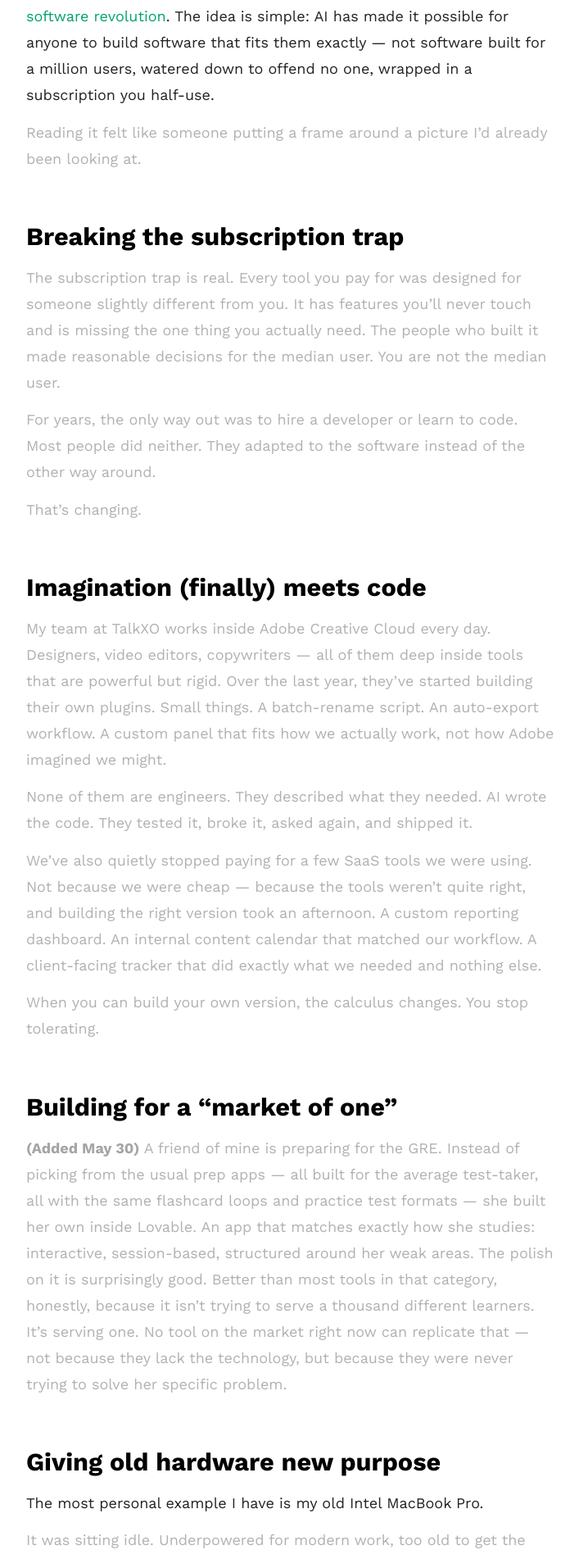
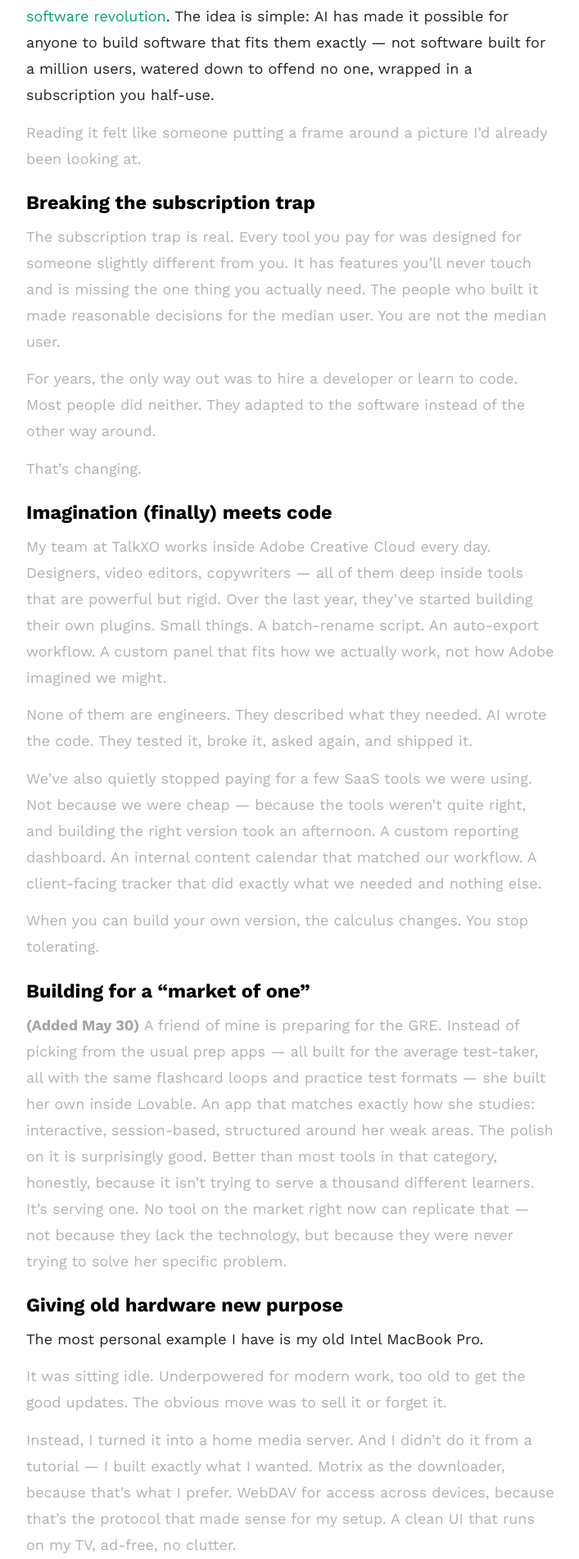
Before and after one commit to talkxo/rishiraj-blog-machine, a Jekyll site: the page built from _posts/2026-05-28-on-software-made-for-you.md, in a window 1280 px wide. Shown: the part 524-2426 px from the top of the page at 82% size, without its empty margins (284-991 px from the left). Built offline with Jekyll 4.4.1, drawn with Linux system fonts in a browser that asks for light colours.

```diff
--- a/_posts/2026-05-28-on-software-made-for-you.md
+++ b/_posts/2026-05-28-on-software-made-for-you.md
@@ -11,7 +11,7 @@ There's an article on The Verge that crystallised something I'd been feeling but
 
 Reading it felt like someone putting a frame around a picture I'd already been looking at.
 
-## Breaking the subscription trap
+### Breaking the subscription trap
 
 The subscription trap is real. Every tool you pay for was designed for someone slightly different from you. It has features you'll never touch and is missing the one thing you actually need. The people who built it made reasonable decisions for the median user. You are not the median user.
 
@@ -19,7 +19,7 @@ For years, the only way out was to hire a developer or learn to code. Most peopl
 
 That's changing.
 
-## Imagination (finally) meets code
+### Imagination (finally) meets code
 
 My team at TalkXO works inside Adobe Creative Cloud every day. Designers, video editors, copywriters — all of them deep inside tools that are powerful but rigid. Over the last year, they've started building their own plugins. Small things. A batch-rename script. An auto-export workflow. A custom panel that fits how we actually work, not how Adobe imagined we might.
 
@@ -29,11 +29,11 @@ We've also quietly stopped paying for a few SaaS tools we were using. Not becaus
 
 When you can build your own version, the calculus changes. You stop tolerating.
 
-## Building for a "market of one"
+### Building for a "market of one"
 
 **(Added May 30)** A friend of mine is preparing for the GRE. Instead of picking from the usual prep apps — all built for the average test-taker, all with the same flashcard loops and practice test formats — she built her own inside Lovable. An app that matches exactly how she studies: interactive, session-based, structured around her weak areas. The polish on it is surprisingly good. Better than most tools in that category, honestly, because it isn't trying to serve a thousand different learners. It's serving one. No tool on the market right now can replicate that — not because they lack the technology, but because they were never trying to solve her specific problem.
 
-## Giving old hardware new purpose
+### Giving old hardware new purpose
 
 The most personal example I have is my old Intel MacBook Pro.
 
@@ -45,13 +45,13 @@ The whole thing was written with Claude Opus 4.7. I'd describe what I wanted, it
 
 That's the thing about personal software. The specificity is the point.
 
-## Fit to fit
+### Fit to fit
 
 Last year I wrote about [switching from TeuxDeux to Apple Reminders](/2025/teuxdeux-to-apple-reminders). The move was less about one app being better and more about fit — offline-first, baked into the OS, one less subscription. That's a small version of the same instinct. You start asking whether the tool was made for you, or whether you've been made to fit the tool.
 
 The answer, most of the time, is the second one.
 
-## A quiet revolution
+### A quiet revolution
 
 The Verge article frames this as a revolution, and I think that's right — but it's a quiet one. It doesn't look like a launch or a movement. It looks like a designer building a plugin on a Tuesday afternoon. It looks like someone not renewing a subscription because they spent a weekend building a better version. It looks like an old laptop becoming a server that does precisely what one person needs.
 
@@ -61,7 +61,7 @@ For most of computing history, fit was a luxury. You got fit if you were a devel
 
 The gap is closing. The cost of fit is dropping. And for people willing to spend an afternoon describing what they want instead of browsing what exists — the options are genuinely different now.
 
-## Taste and clarity
+### Taste and clarity
 
 I'm not making a prediction about the future of software development or the fate of SaaS companies. I'm just describing what's already true for me and the people I work with.
 
```
